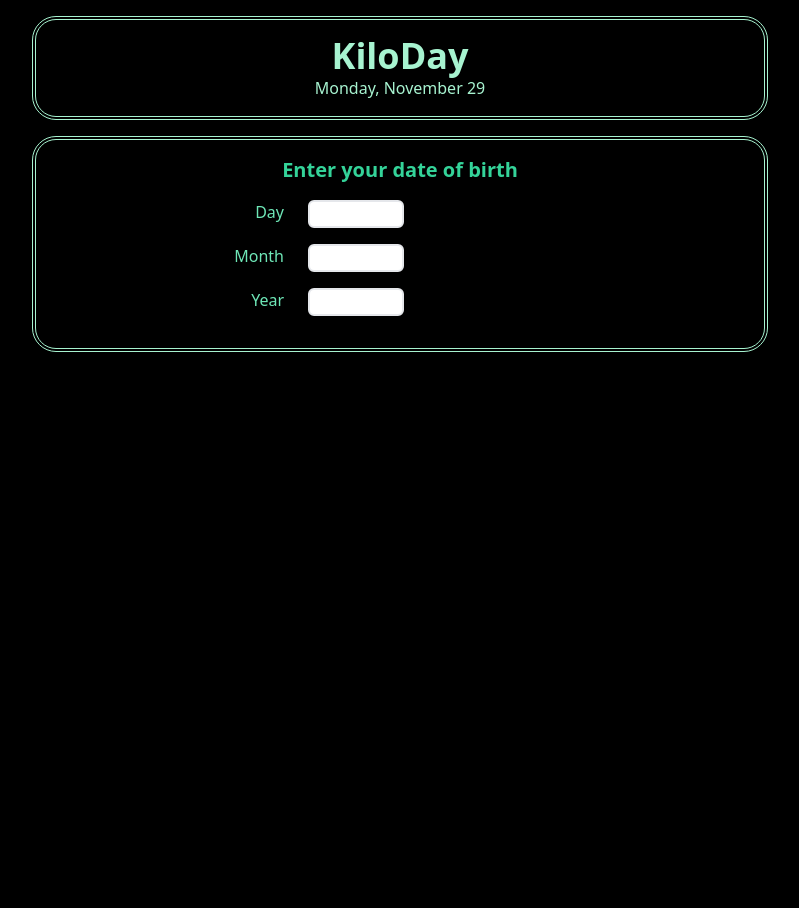
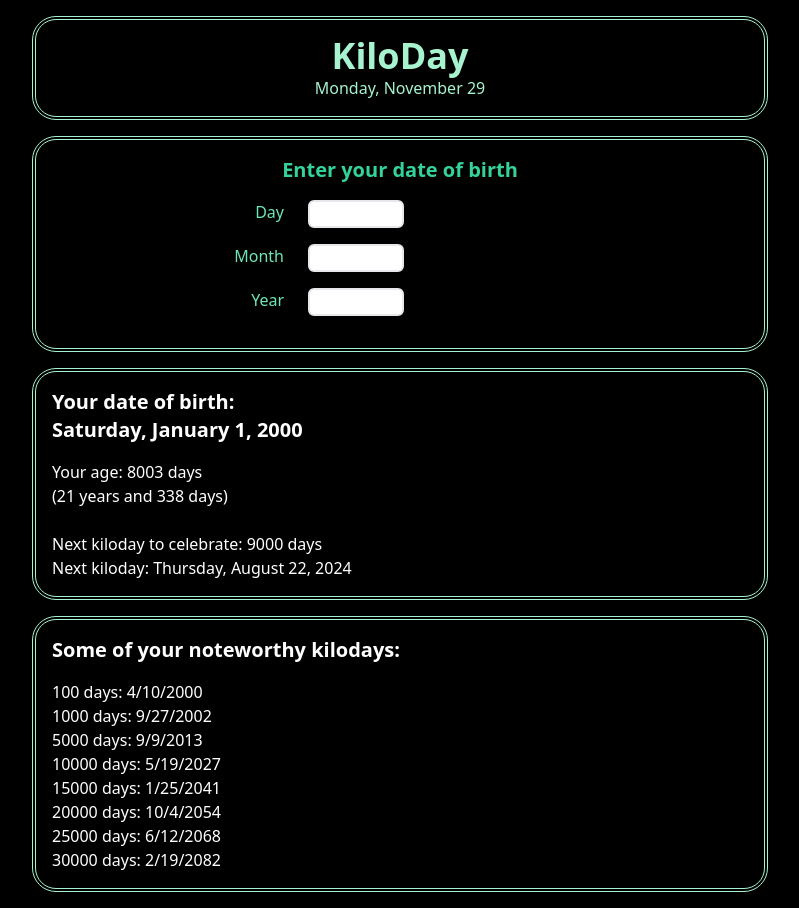
Before and after one commit to dsabalete/kiloday, a Vue app: page / in a window 1280 px wide. Shown: the whole page, without its empty margins (240-1039 px from the left). Before the commit the page ends 800 px from the top, so only its background shows below. Built offline with nearby package versions, Linux system fonts and the light colour scheme.

Commit message:
feat: add aditional info

```diff
--- a/src/App.vue
+++ b/src/App.vue
@@ -6,18 +6,7 @@
 
     <ResultInfo v-if="isValid" />
 
-    <!-- <section v-if="birthDate">
-      <strong>pending to implement...</strong>
-      <h2 class="section-title">Some of your noteworthy kilodays:</h2>
-      <div>100 days: date</div>
-      <div>1000 days: date</div>
-      <div>5000 days: date</div>
-      <div>10000 days: date</div>
-      <div>15000 days: date</div>
-      <div>20000 days: date</div>
-      <div>25000 days: date</div>
-      <div>30000 days: date</div>
-    </section> -->
+    <AdditionalInfo v-if="isValid" />
   </div>
 </template>
 
@@ -27,9 +16,10 @@ import { useBirthdayStore } from '@/stores/birthday'
 import Header from './components/Header.vue'
 import BirthdayForm from './components/BirthdayForm.vue'
 import ResultInfo from './components/ResultInfo.vue'
+import AdditionalInfo from './components/AdditionalInfo.vue'
 
 export default {
-  components: { Header, BirthdayForm, ResultInfo },
+  components: { Header, BirthdayForm, ResultInfo, AdditionalInfo },
   setup() {
     const store = useBirthdayStore()
 
--- /dev/null
+++ b/src/components/AdditionalInfo.vue
@@ -0,0 +1,34 @@
+<template>
+  <section>
+    <h2 class="section-title">Some of your noteworthy kilodays:</h2>
+    <div>100 days: {{ getKiloDate(100) }}</div>
+    <div>1000 days: {{ getKiloDate(1000) }}</div>
+    <div>5000 days: {{ getKiloDate(5000) }}</div>
+    <div>10000 days: {{ getKiloDate(10000) }}</div>
+    <div>15000 days: {{ getKiloDate(15000) }}</div>
+    <div>20000 days: {{ getKiloDate(20000) }}</div>
+    <div>25000 days: {{ getKiloDate(25000) }}</div>
+    <div>30000 days: {{ getKiloDate(30000) }}</div>
+  </section>
+</template>
+
+<script>
+import { useBirthdayStore } from '@/stores/birthday'
+
+export default {
+  name: 'AdditionalInfo',
+  setup() {
+    const store = useBirthdayStore()
+
+    const getKiloDate = (days) => {
+      const birthday = new Date(store.birthDate.getTime())
+      birthday.setDate(birthday.getDate() + days)
+      return birthday.toLocaleDateString()
+    }
+
+    return {
+      getKiloDate
+    }
+  }
+}
+</script>
--- a/src/components/ResultInfo.vue
+++ b/src/components/ResultInfo.vue
@@ -55,17 +55,16 @@ export default {
     })
 
     const nextKilodate = computed(() => {
-      const { birthDate } = store
-      birthDate.setDate(birthDate.getDate() + nextKilodateToCelebrate.value)
+      const time = store.birthDate.getTime()
+      const event = new Date(time)
+      event.setDate(event.getDate() + nextKilodateToCelebrate.value)
       const options = {
         weekday: 'long',
         year: 'numeric',
         month: 'long',
         day: 'numeric'
       }
-      return new Intl.DateTimeFormat('en-US', options).format(
-        birthDate.getTime()
-      )
+      return new Intl.DateTimeFormat('en-US', options).format(event.getTime())
     })
 
     return {
--- a/src/stores/birthday.js
+++ b/src/stores/birthday.js
@@ -4,7 +4,7 @@ export const useBirthdayStore = defineStore('birthdayStore', {
   state: () => {
     return {
       today: new Date(),
-      birthDate: null
+      birthDate: new Date('2000-01-01')
     }
   }
 })
```
